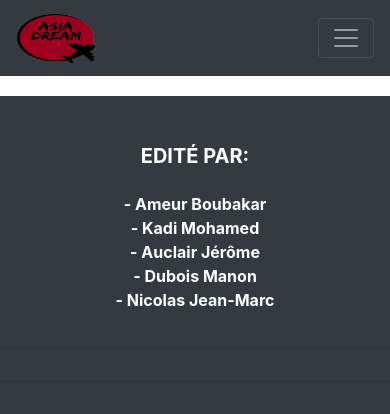
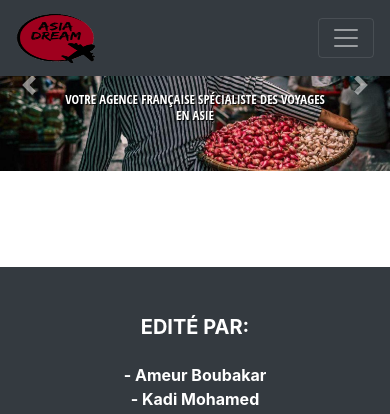
Before and after one commit to jauclair/travel-soutenance, a Symfony app: template templates/home.html.twig in a window 390 px wide. Shown: the top 414 px of the page. Run offline with Twig, Linux system fonts and the light colour scheme; the template is opened without the code that fills it, so the values that code supplies are empty; some libraries are stand-ins or nearby versions.

Commit message:
texte carrousel responsive

```diff
--- a/public/css/style.css
+++ b/public/css/style.css
@@ -84,7 +84,7 @@
     line-height: 1.2rem;
 }
 
-/*text carousel accueil*/
+/* text carousel accueil*/
 .carousel-caption h1{
     text-align: center;
     font-weight: bold;
@@ -95,6 +95,23 @@
     font-size: 30px;
 }
 
+@media screen and (max-width: 1200px) {
+    .carousel-caption h1 {
+        padding: 120px;
+    }
+}
+@media screen and (max-width: 992px) {
+    .carousel-caption h1 {
+        font-size: 1.4em;
+        padding: 0px;
+    }
+}
+@media screen and (max-width: 768px) {
+    .carousel-caption h1 {
+        font-size: 0.8em;
+        font-weight: 100;
+}
+/*fin text carousel accueil*/
 
 /* css page flight.html.twig */
 .tdl {
--- a/templates/home.html.twig
+++ b/templates/home.html.twig
@@ -2,43 +2,32 @@
 
 {% block title %}AsiaDream{% endblock %}
 {% block body %}
-<div id="carouselExampleFade" class="carousel slide carousel-fade carousel d-none d-sm-block" data-ride="carousel">
-  <div class="carousel-inner ">
+<div id="carouselAccueil" class="carousel slide carousel-fade " data-ride="carousel">
+  <div class="carousel-inner">
     <div class="carousel-item active">
-      <img class="d-block w-100" src="{{ asset('img/chapeau2.jpg') }}" alt="First slide">
-      	<div class="carousel-caption d-none d-md-block">
-    		<h1>Votre agence française spécialiste
-    			<br>
-    			des voyages en Asie
-    		</h1>
-		</div>
+      <img class="img-fluid w-100"src="{{ asset('img/chapeau2.jpg') }}" alt="image chapeau vietnanmien">
+      <div class="carousel-caption">
+        <h1>Votre agence française spécialiste des voyages en Asie</h1>
+      </div>
     </div>
     <div class="carousel-item">
-      <img class="d-block w-100" src="{{ asset('img/temple.jpg') }}" alt="Second slide">
-       	<div class="carousel-caption d-none d-md-block">
-    		<h1>Votre agence française spécialiste
-    			<br>
-    			des voyages en Asie
-    		</h1>
-		</div>
+      <img class="img-fluid w-100" src="{{ asset('img/temple.jpg') }}" alt="image temple vietnamien">
+      <div class="carousel-caption">
+        <h1>Votre agence française spécialiste des voyages en Asie</h1>
+      </div>
     </div>
     <div class="carousel-item">
-      <img class="d-block w-100" src="{{ asset('img/agriculture-asia-vietnam.jpg') }}" alt="Third slide">
-       	<div class="carousel-caption d-none d-md-block">
-    		<h1>Votre agence française spécialiste
-    			<br>
-    			des voyages en Asie
-    		</h1>
-		</div>
+      <img class="img-fluid w-100" src="{{ asset('img/agriculture-asia-vietnam.jpg') }}" alt="paysage vietnanmien">
+      <div class="carousel-caption">
+        <h1>Votre agence française spécialiste des voyages en Asie</h1>
+      </div>
     </div>
   </div>
-  <a class="carousel-control-prev" href="#carouselExampleFade" role="button" data-slide="prev">
-    <span class="carousel-control-prev-icon" aria-hidden="true"></span>
-    <span class="sr-only">Previous</span>
+  <a class="carousel-control-prev" href="#carouselAccueil" data-slide="prev">
+    <span class="carousel-control-prev-icon"></span>
   </a>
-  <a class="carousel-control-next" href="#carouselExampleFade" role="button" data-slide="next">
-    <span class="carousel-control-next-icon" aria-hidden="true"></span>
-    <span class="sr-only">Next</span>
+  <a class="carousel-control-next" href="#carouselAccueil" data-slide="next">
+    <span class="carousel-control-next-icon"></span>
   </a>
 </div>
 <br><br>
```
